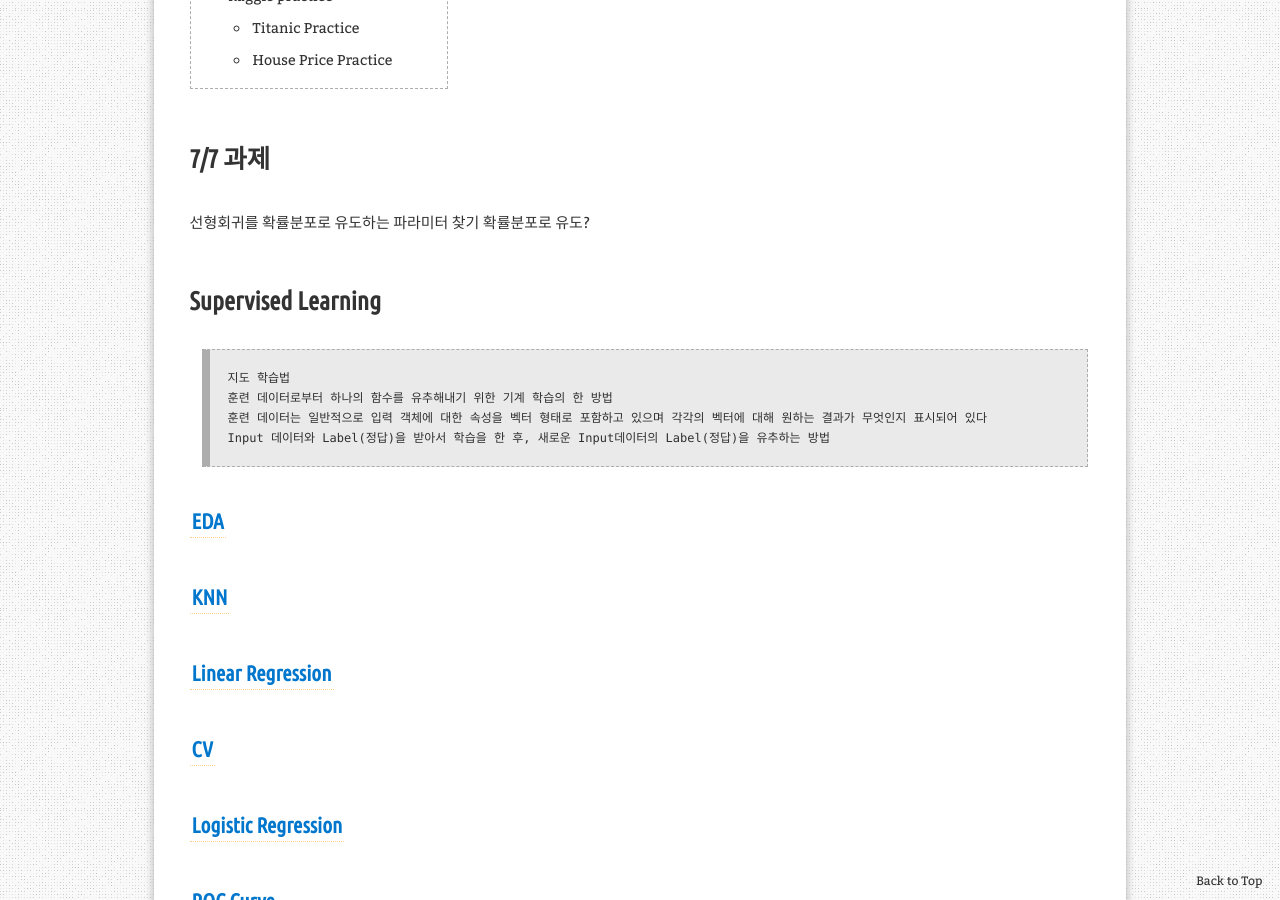
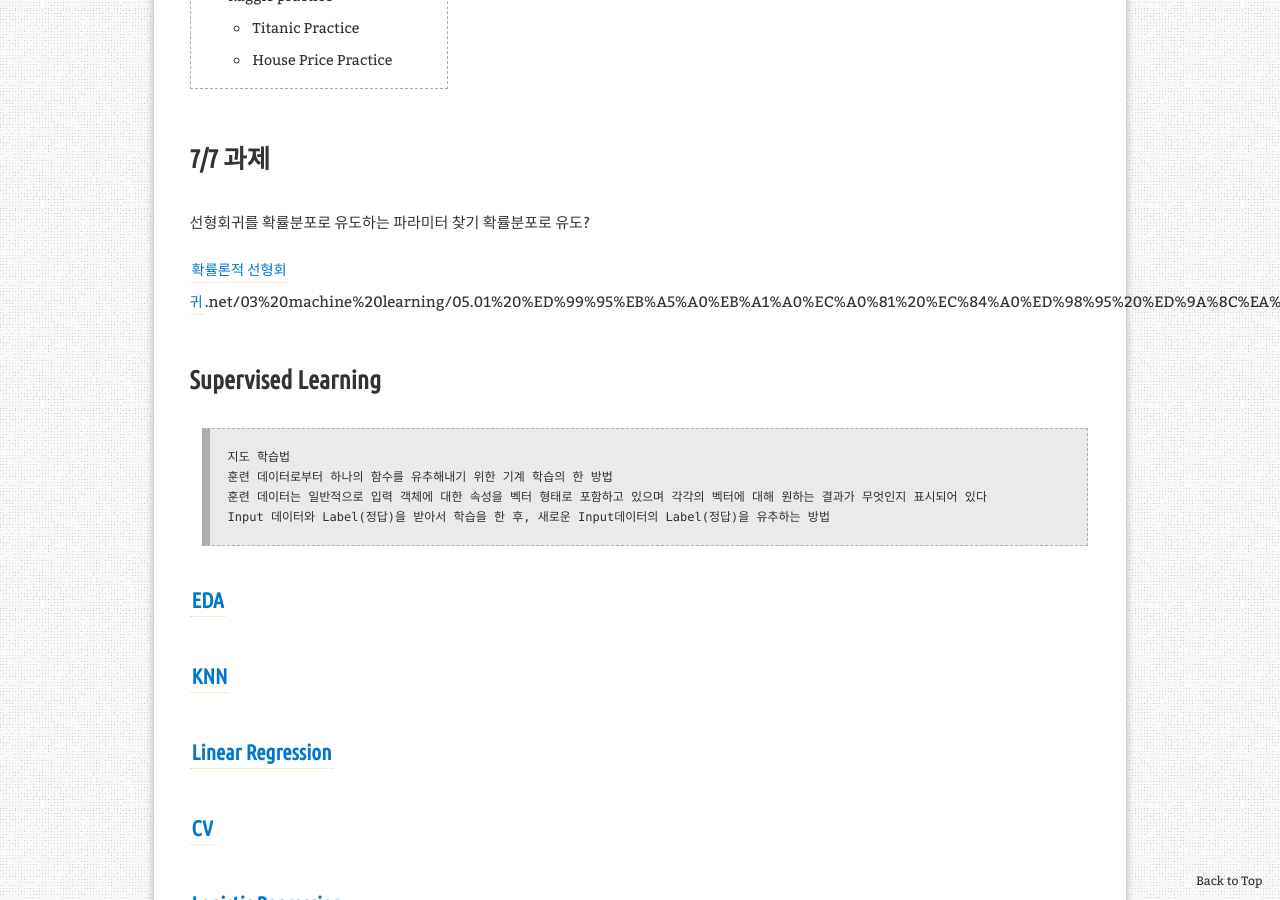
Before and after one commit to aristohyun/aristohyun.github.io, a Jekyll site: the page built from _posts/2021-12-31-Machine-Learing-Contents.md, in a window 1280 px wide and 900 px high, scrolled down 990 px. Built offline with Jekyll 4.4.1, drawn with Linux system fonts in a browser that asks for light colours; comment, search, counter and statistics services are not loaded.

Commit message:
Update 2021-12-31-Machine-Learing-Contents.md

```diff
--- a/_posts/2021-12-31-Machine-Learing-Contents.md
+++ b/_posts/2021-12-31-Machine-Learing-Contents.md
@@ -17,6 +17,7 @@ redirect_from:
 선형회귀를 확률분포로 유도하는 파라미터 찾기
 확률분포로 유도?
 
+[확률론적 선형회귀](https://datascienceschool).net/03%20machine%20learning/05.01%20%ED%99%95%EB%A5%A0%EB%A1%A0%EC%A0%81%20%EC%84%A0%ED%98%95%20%ED%9A%8C%EA%B7%80%EB%AA%A8%ED%98%95.html#id3)
 
 # Supervised Learning
 > 지도 학습법
```
